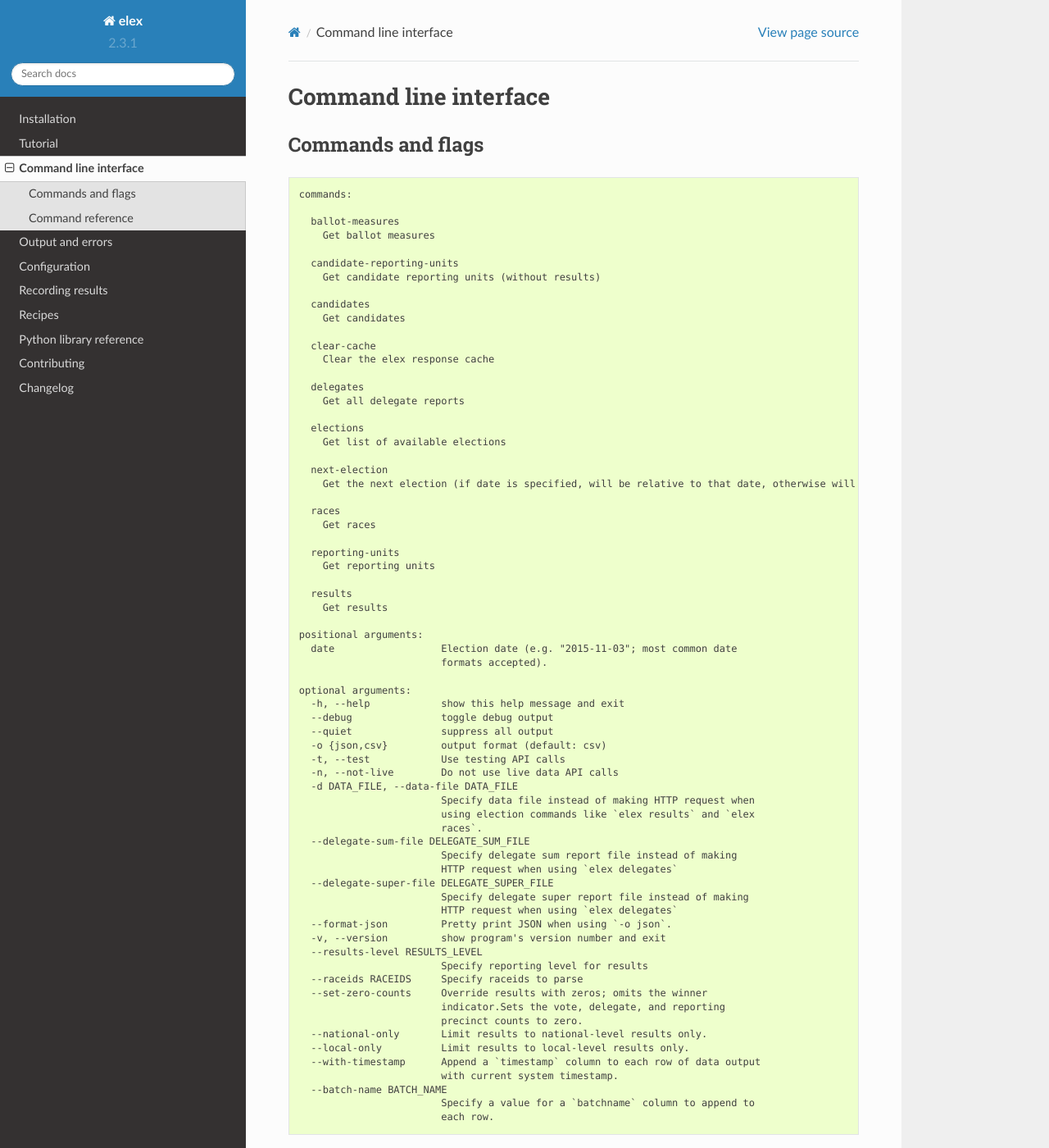
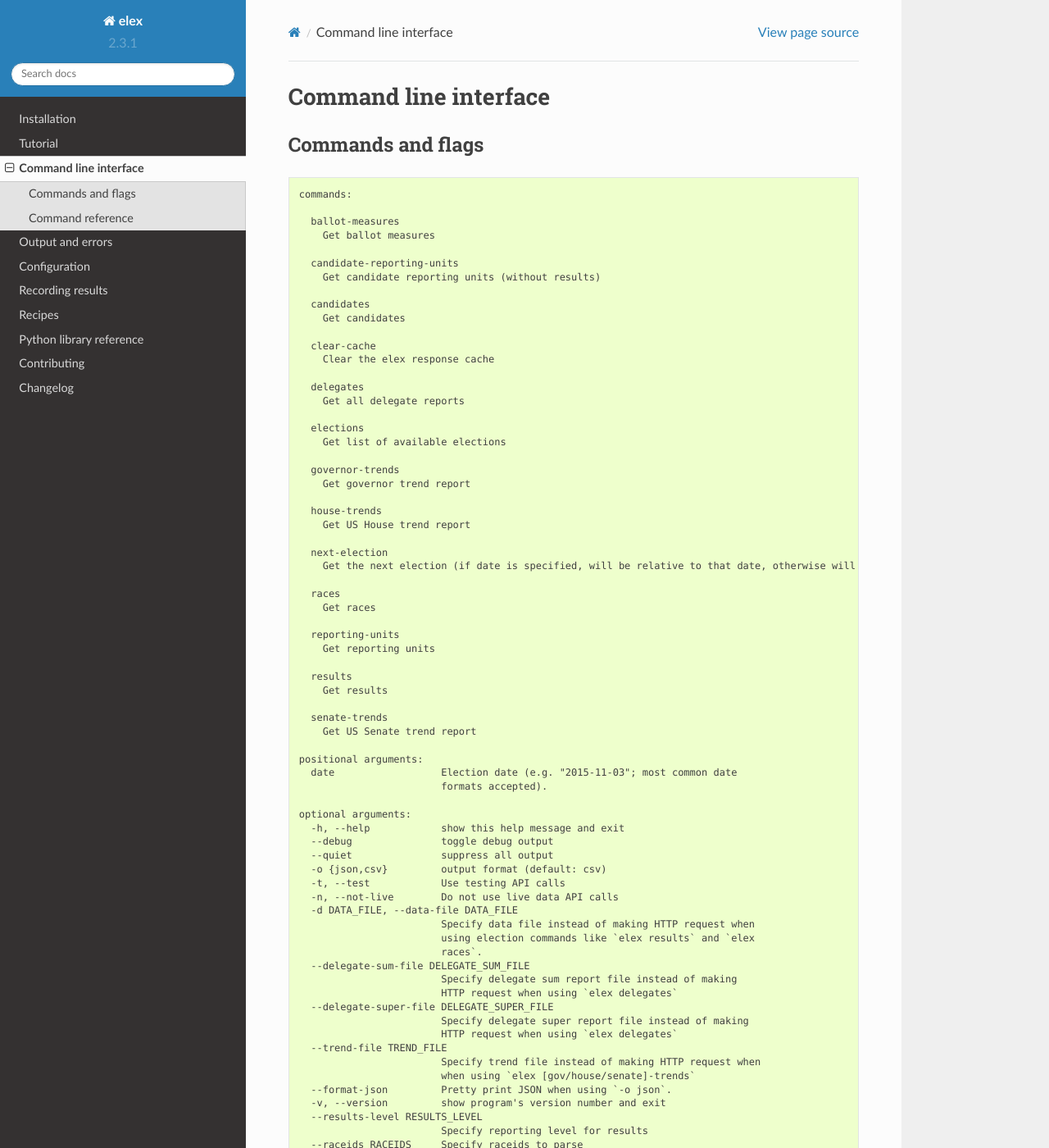
Before and after one commit to newsdev/elex, a Sphinx documentation site: the page built from docs/cli.rst, in a window 1280 px wide and 1400 px high. Shown: the whole window at 82% size. Built offline with Sphinx 7.4.7 and the Read the Docs theme 2.0.0, drawn with Linux system fonts in a browser that asks for light colours; some of the changed text lies outside the part shown.

Commit message:
add trend reports to cli reference

```diff
--- a/docs/cli.rst
+++ b/docs/cli.rst
@@ -28,6 +28,12 @@ Commands and flags
       elections
         Get list of available elections
 
+      governor-trends
+        Get governor trend report
+
+      house-trends
+        Get US House trend report
+
       next-election
         Get the next election (if date is specified, will be relative to that date, otherwise will use today's date)
 
@@ -39,6 +45,9 @@ Commands and flags
 
       results
         Get results
+
+      senate-trends
+        Get US Senate trend report
 
     positional arguments:
       date                  Election date (e.g. "2015-11-03"; most common date
@@ -61,6 +70,9 @@ Commands and flags
       --delegate-super-file DELEGATE_SUPER_FILE
                             Specify delegate super report file instead of making
                             HTTP request when using `elex delegates`
+      --trend-file TREND_FILE
+                            Specify trend file instead of making HTTP request when
+                            when using `elex [gov/house/senate]-trends`
       --format-json         Pretty print JSON when using `-o json`.
       -v, --version         show program's version number and exit
       --results-level RESULTS_LEVEL
@@ -77,7 +89,6 @@ Commands and flags
                             Specify a value for a `batchname` column to append to
                             each row.
 
-
 -----------------
 Command reference
 -----------------
```
